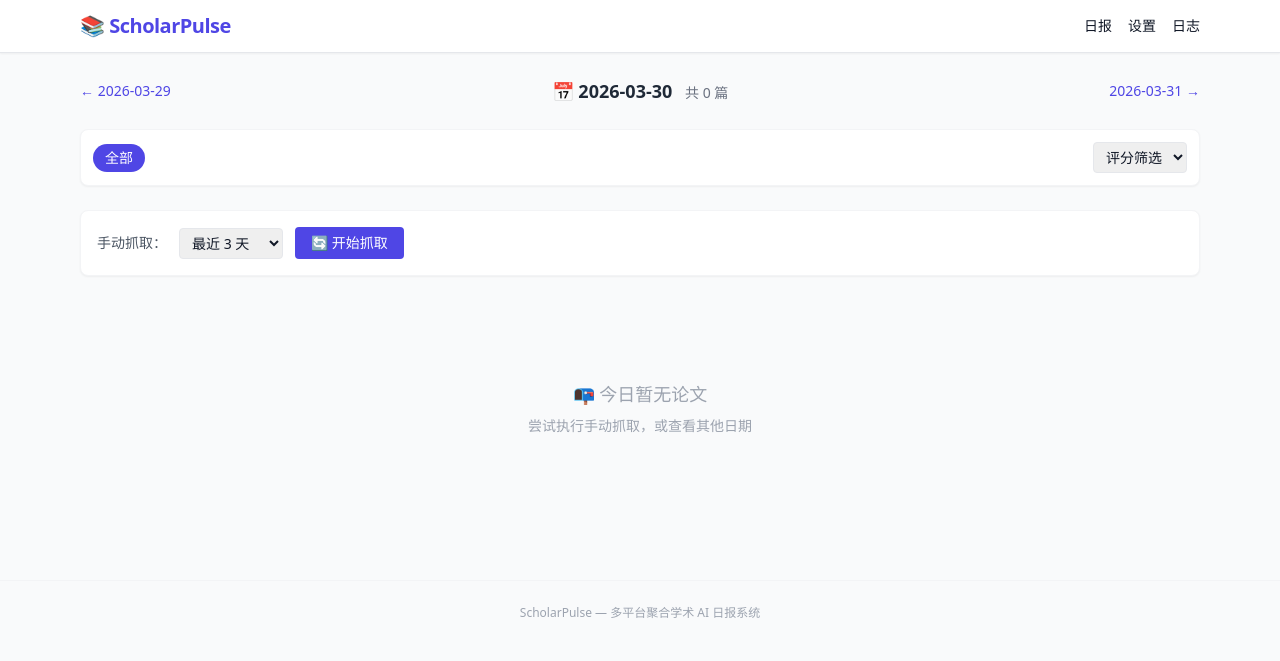
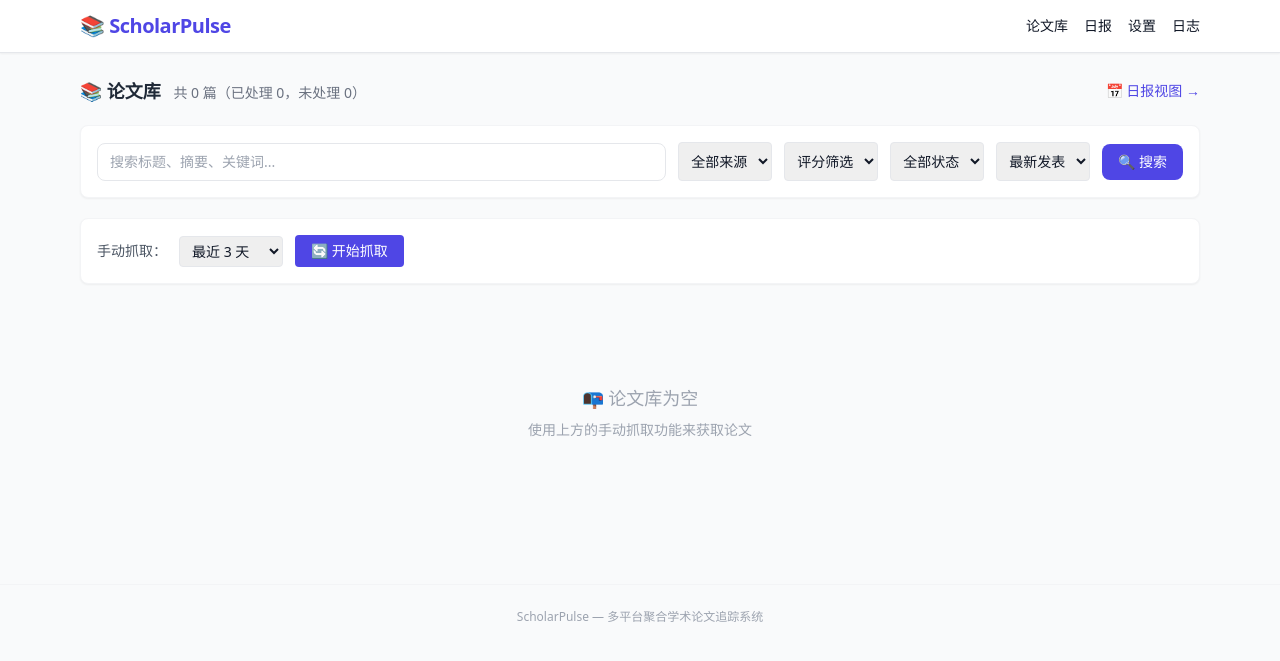
Before and after one commit to tianzheng-zhou/ScholarPulse, a FastAPI app: page / in a window 1280 px wide. Shown: the top 661 px of the page. Run offline with FastAPI, Linux system fonts and the light colour scheme; some libraries are stand-ins or nearby versions.

Commit message:
feat(web): 新增论文库主页并优化多并发 AI 处理逻辑
1. 路由与视图：
   - 重构 [scholarpulse/routers/daily.py](scholarpulse/routers/daily.py)，将原根路由改为论文库主页，新增分页、关键词搜索、状态及来源筛选功能。
   - 优化日报视图，支持按发表日期（`published_date`）分组并提供日期快捷导航。
2. 后端逻辑：
   - 优化 [scholarpulse/scheduler.py](scholarpulse/scheduler.py) 中的 AI 批量处理流程。
   - 改为每篇论文使用独立数据库会话，解决高并发下 Session 共享导致的事务冲突及连接池预警问题。
   - 增加处理进度日志输出。
3. 界面交互：
   - 新增 [scholarpulse/templates/library.html](scholarpulse/templates/library.html) 实现论文库的分页与搜索聚合。
   - 更新 [scholarpulse/templates/daily.html](scholarpulse/templates/daily.html) 为两栏布局，左侧提供最近 30 天日期快速切换。
   - 统一全站导航，强化论文库与日报的功能区分。

```diff
--- a/scholarpulse/templates/base.html
+++ b/scholarpulse/templates/base.html
@@ -24,7 +24,8 @@
                 📚 ScholarPulse
             </a>
             <div class="flex items-center gap-4 text-sm">
-                <a href="/" class="hover:text-indigo-600 transition">日报</a>
+                <a href="/" class="hover:text-indigo-600 transition">论文库</a>
+                <a href="/daily" class="hover:text-indigo-600 transition">日报</a>
                 <a href="/settings" class="hover:text-indigo-600 transition">设置</a>
                 <a href="/logs" class="hover:text-indigo-600 transition">日志</a>
             </div>
@@ -38,7 +39,7 @@
 
     <!-- 页脚 -->
     <footer class="text-center text-xs text-gray-400 py-6 border-t border-gray-100 mt-10">
-        ScholarPulse — 多平台聚合学术 AI 日报系统
+        ScholarPulse — 多平台聚合学术论文追踪系统
     </footer>
 
     {% block scripts %}{% endblock %}
--- a/scholarpulse/templates/daily.html
+++ b/scholarpulse/templates/daily.html
@@ -2,22 +2,42 @@
 {% block title %}日报 {{ target_date }} — ScholarPulse{% endblock %}
 
 {% block content %}
+<div class="flex gap-6">
+    <!-- 左侧：日期列表 -->
+    <aside class="w-48 shrink-0 hidden md:block">
+        <div class="bg-white rounded-lg shadow-sm border border-gray-100 p-3 sticky top-20">
+            <h3 class="text-sm font-semibold text-gray-600 mb-2">📅 有数据的日期</h3>
+            <ul class="space-y-1 max-h-[60vh] overflow-y-auto text-sm">
+                {% for dc_date, dc_count in date_counts %}
+                <li>
+                    <a href="/daily/{{ dc_date.isoformat() }}"
+                       class="flex justify-between px-2 py-1 rounded {{ 'bg-indigo-50 text-indigo-700 font-medium' if dc_date == target_date else 'text-gray-600 hover:bg-gray-50' }}">
+                        <span>{{ dc_date.strftime('%m-%d') }}</span>
+                        <span class="text-gray-400">{{ dc_count }}</span>
+                    </a>
+                </li>
+                {% endfor %}
+            </ul>
+        </div>
+    </aside>
+
+    <!-- 右侧：日报主体 -->
+    <div class="flex-1 min-w-0">
         <!-- 日期导航 -->
-<div class="flex items-center justify-between mb-6">
-    <a href="/daily/{{ prev_date }}" class="text-indigo-600 hover:text-indigo-800 text-sm font-medium">
-        ← {{ prev_date }}
-    </a>
+        <div class="flex items-center justify-between mb-5">
+            <a href="/daily/{{ prev_date }}" class="text-indigo-600 hover:text-indigo-800 text-sm font-medium">← {{ prev_date }}</a>
+            <div class="text-center">
                 <h1 class="text-lg font-semibold text-gray-800">
                     📅 {{ target_date }}
                     <span class="text-sm font-normal text-gray-500 ml-2">共 {{ total_count }} 篇</span>
                 </h1>
-    <a href="/daily/{{ next_date }}" class="text-indigo-600 hover:text-indigo-800 text-sm font-medium">
-        {{ next_date }} →
-    </a>
+                <p class="text-xs text-gray-400">按论文发表日期</p>
+            </div>
+            <a href="/daily/{{ next_date }}" class="text-indigo-600 hover:text-indigo-800 text-sm font-medium">{{ next_date }} →</a>
         </div>
 
         <!-- 筛选栏 -->
-<div class="flex flex-wrap items-center gap-3 mb-6 bg-white rounded-lg p-3 shadow-sm border border-gray-100">
+        <div class="flex flex-wrap items-center gap-3 mb-5 bg-white rounded-lg p-3 shadow-sm border border-gray-100">
             <a href="/daily/{{ target_date.isoformat() }}"
                class="px-3 py-1 rounded-full text-sm {{ 'bg-indigo-600 text-white' if not current_source else 'bg-gray-100 hover:bg-gray-200 text-gray-700' }}">
                 全部
@@ -29,11 +49,9 @@
             </a>
             {% endfor %}
 
-    <div class="ml-auto flex items-center gap-2">
+            <div class="ml-auto">
                 <form method="get" action="/daily/{{ target_date.isoformat() }}" class="flex items-center gap-2">
-            {% if current_source %}
-            <input type="hidden" name="source" value="{{ current_source }}">
-            {% endif %}
+                    {% if current_source %}<input type="hidden" name="source" value="{{ current_source }}">{% endif %}
                     <select name="min_score" onchange="this.form.submit()" class="text-sm border border-gray-200 rounded px-2 py-1">
                         <option value="">评分筛选</option>
                         <option value="3" {{ 'selected' if current_min_score == 3 }}>≥ 3 分</option>
@@ -44,23 +62,6 @@
             </div>
         </div>
 
-<!-- 手动抓取 -->
-<div class="mb-6 bg-white rounded-lg p-4 shadow-sm border border-gray-100">
-    <form method="post" action="/fetch" class="flex items-center gap-3">
-        <span class="text-sm text-gray-600">手动抓取：</span>
-        <select name="days" class="text-sm border border-gray-200 rounded px-2 py-1">
-            <option value="1">最近 1 天</option>
-            <option value="3" selected>最近 3 天</option>
-            <option value="7">最近 7 天</option>
-            <option value="14">最近 14 天</option>
-            <option value="30">最近 30 天</option>
-        </select>
-        <button type="submit" class="bg-indigo-600 text-white px-4 py-1.5 rounded text-sm hover:bg-indigo-700 transition">
-            🔄 开始抓取
-        </button>
-    </form>
-</div>
-
         <!-- 论文列表 -->
         {% if papers %}
         <div class="space-y-4">
@@ -68,7 +69,6 @@
             <div class="bg-white rounded-lg shadow-sm border border-gray-100 p-5 hover:shadow-md transition">
                 <div class="flex items-start justify-between gap-4">
                     <div class="flex-1 min-w-0">
-                <!-- 评分 -->
                         <div class="flex items-center gap-2 mb-2">
                             {% if paper.relevance_score %}
                             <div class="flex items-center">
@@ -85,7 +85,6 @@
                             <span class="text-xs text-gray-400 bg-gray-100 px-2 py-0.5 rounded">未处理</span>
                             {% endif %}
 
-                    <!-- 来源标签 -->
                             <span class="text-xs px-2 py-0.5 rounded
                                 {% if paper.source == 'semantic_scholar' %}bg-blue-100 text-blue-700
                                 {% elif paper.source == 'arxiv' %}bg-red-100 text-red-700
@@ -94,23 +93,16 @@
                             </span>
                         </div>
 
-                <!-- 中文标题 -->
                         {% if paper.title_zh %}
                         <h2 class="text-base font-semibold text-gray-900 mb-1">
-                    <a href="/paper/{{ paper.id }}" class="hover:text-indigo-600 transition">
-                        {{ paper.title_zh }}
-                    </a>
+                            <a href="/paper/{{ paper.id }}" class="hover:text-indigo-600 transition">{{ paper.title_zh }}</a>
                         </h2>
                         {% endif %}
 
-                <!-- 英文标题 -->
                         <h3 class="text-sm text-gray-600 mb-2 {{ 'font-semibold' if not paper.title_zh }}">
-                    <a href="/paper/{{ paper.id }}" class="hover:text-indigo-600 transition">
-                        {{ paper.title }}
-                    </a>
+                            <a href="/paper/{{ paper.id }}" class="hover:text-indigo-600 transition">{{ paper.title }}</a>
                         </h3>
 
-                <!-- 作者 & 期刊 & 日期 -->
                         <div class="text-xs text-gray-500 mb-2 flex items-center flex-wrap gap-x-3 gap-y-1">
                             {% if paper.authors %}
                                 {% set authors_list = json.loads(paper.authors) %}
@@ -120,13 +112,8 @@
                             <span class="text-gray-400">|</span>
                             <span class="font-medium text-gray-600">{{ paper.journal }}</span>
                             {% endif %}
-                    {% if paper.published_date %}
-                    <span class="text-gray-400">|</span>
-                    <span>{{ paper.published_date }}</span>
-                    {% endif %}
                         </div>
 
-                <!-- 期刊等级标签 -->
                         {% if paper.journal_rank %}
                             {% set rank = json.loads(paper.journal_rank) %}
                             <div class="flex items-center gap-1.5 mb-2">
@@ -154,7 +141,6 @@
                             </div>
                         {% endif %}
 
-                <!-- AI 摘要 -->
                         {% if paper.summary_zh %}
                         <div class="text-sm text-gray-700 mb-2">
                             <span class="text-indigo-500 font-medium">AI 摘要：</span>
@@ -162,12 +148,10 @@
                         </div>
                         {% endif %}
 
-                <!-- 评分理由 -->
                         {% if paper.relevance_reason %}
                         <p class="text-xs text-amber-600 mb-2">💡 {{ paper.relevance_reason }}</p>
                         {% endif %}
 
-                <!-- 关键词 -->
                         {% if paper.keywords %}
                         <div class="flex flex-wrap gap-1.5">
                             {% for kw in json.loads(paper.keywords) %}
@@ -177,16 +161,13 @@
                         {% endif %}
                     </div>
 
-            <!-- 原文链接 -->
                     <div class="flex flex-col items-end gap-2 shrink-0">
                         {% if paper.citation_count is not none %}
                         <span class="text-xs text-gray-400">📊 {{ paper.citation_count }} 引</span>
                         {% endif %}
                         {% if paper.url %}
                         <a href="{{ paper.url }}" target="_blank" rel="noopener noreferrer"
-                   class="text-xs text-indigo-600 hover:text-indigo-800 whitespace-nowrap">
-                    查看原文 ↗
-                </a>
+                           class="text-xs text-indigo-600 hover:text-indigo-800 whitespace-nowrap">查看原文 ↗</a>
                         {% endif %}
                     </div>
                 </div>
@@ -195,8 +176,10 @@
         </div>
         {% else %}
         <div class="text-center py-20 text-gray-400">
-    <p class="text-lg mb-2">📭 今日暂无论文</p>
-    <p class="text-sm">尝试执行手动抓取，或查看其他日期</p>
+            <p class="text-lg mb-2">📭 该日期暂无论文</p>
+            <p class="text-sm">选择左侧有数据的日期，或<a href="/" class="text-indigo-600 hover:underline">返回论文库</a>抓取新数据</p>
         </div>
         {% endif %}
+    </div>
+</div>
 {% endblock %}
--- a/scholarpulse/templates/fetch_result.html
+++ b/scholarpulse/templates/fetch_result.html
@@ -3,7 +3,7 @@
 
 {% block content %}
 <div class="mb-4">
-    <a href="/" class="text-sm text-indigo-600 hover:text-indigo-800">← 返回日报</a>
+    <a href="/" class="text-sm text-indigo-600 hover:text-indigo-800">← 返回论文库</a>
 </div>
 
 <h1 class="text-xl font-bold text-gray-800 mb-6">🔄 抓取任务</h1>
--- /dev/null
+++ b/scholarpulse/templates/library.html
@@ -0,0 +1,244 @@
+{% extends "base.html" %}
+{% block title %}论文库 — ScholarPulse{% endblock %}
+
+{% block content %}
+<!-- 统计概览 -->
+<div class="flex items-center justify-between mb-5">
+    <h1 class="text-lg font-semibold text-gray-800">
+        📚 论文库
+        <span class="text-sm font-normal text-gray-500 ml-2">共 {{ total_all }} 篇（已处理 {{ processed_count }}，未处理 {{ unprocessed_count }}）</span>
+    </h1>
+    <a href="/daily" class="text-sm text-indigo-600 hover:text-indigo-800 font-medium">📅 日报视图 →</a>
+</div>
+
+<!-- 搜索 & 筛选栏 -->
+<div class="bg-white rounded-lg p-4 shadow-sm border border-gray-100 mb-5">
+    <form method="get" action="/" class="flex flex-wrap items-center gap-3">
+        <!-- 搜索框 -->
+        <div class="flex-1 min-w-[200px]">
+            <input type="text" name="q" value="{{ query }}" placeholder="搜索标题、摘要、关键词..."
+                   class="w-full text-sm border border-gray-200 rounded-lg px-3 py-2 focus:outline-none focus:ring-2 focus:ring-indigo-200 focus:border-indigo-400">
+        </div>
+
+        <!-- 来源 -->
+        <select name="source" class="text-sm border border-gray-200 rounded px-2 py-2">
+            <option value="">全部来源</option>
+            {% for src in sources %}
+            <option value="{{ src }}" {{ 'selected' if current_source == src }}>{{ src }}</option>
+            {% endfor %}
+        </select>
+
+        <!-- 最低评分 -->
+        <select name="min_score" class="text-sm border border-gray-200 rounded px-2 py-2">
+            <option value="">评分筛选</option>
+            <option value="3" {{ 'selected' if current_min_score == 3 }}>≥ 3 分</option>
+            <option value="4" {{ 'selected' if current_min_score == 4 }}>≥ 4 分</option>
+            <option value="5" {{ 'selected' if current_min_score == 5 }}>= 5 分</option>
+        </select>
+
+        <!-- 处理状态 -->
+        <select name="status" class="text-sm border border-gray-200 rounded px-2 py-2">
+            <option value="">全部状态</option>
+            <option value="processed" {{ 'selected' if current_status == 'processed' }}>已处理</option>
+            <option value="unprocessed" {{ 'selected' if current_status == 'unprocessed' }}>未处理</option>
+        </select>
+
+        <!-- 排序 -->
+        <select name="sort" class="text-sm border border-gray-200 rounded px-2 py-2">
+            <option value="date_desc" {{ 'selected' if current_sort == 'date_desc' }}>最新发表</option>
+            <option value="date_asc" {{ 'selected' if current_sort == 'date_asc' }}>最早发表</option>
+            <option value="score" {{ 'selected' if current_sort == 'score' }}>评分最高</option>
+        </select>
+
+        <button type="submit" class="bg-indigo-600 text-white px-4 py-2 rounded-lg text-sm hover:bg-indigo-700 transition">
+            🔍 搜索
+        </button>
+
+        {% if query or current_source or current_min_score or current_status %}
+        <a href="/" class="text-sm text-gray-500 hover:text-red-500 transition">✕ 清除</a>
+        {% endif %}
+    </form>
+</div>
+
+<!-- 手动抓取 -->
+<div class="mb-5 bg-white rounded-lg p-4 shadow-sm border border-gray-100">
+    <form method="post" action="/fetch" class="flex items-center gap-3">
+        <span class="text-sm text-gray-600">手动抓取：</span>
+        <select name="days" class="text-sm border border-gray-200 rounded px-2 py-1">
+            <option value="1">最近 1 天</option>
+            <option value="3" selected>最近 3 天</option>
+            <option value="7">最近 7 天</option>
+            <option value="14">最近 14 天</option>
+            <option value="30">最近 30 天</option>
+        </select>
+        <button type="submit" class="bg-indigo-600 text-white px-4 py-1.5 rounded text-sm hover:bg-indigo-700 transition">
+            🔄 开始抓取
+        </button>
+    </form>
+</div>
+
+<!-- 查询结果计数 -->
+{% if query or current_source or current_min_score or current_status %}
+<p class="text-sm text-gray-500 mb-3">找到 {{ total }} 篇论文</p>
+{% endif %}
+
+<!-- 论文列表 -->
+{% if papers %}
+<div class="space-y-3">
+    {% for paper in papers %}
+    <div class="bg-white rounded-lg shadow-sm border border-gray-100 p-4 hover:shadow-md transition">
+        <div class="flex items-start justify-between gap-4">
+            <div class="flex-1 min-w-0">
+                <!-- 标签行 -->
+                <div class="flex items-center gap-2 mb-1.5">
+                    {% if paper.relevance_score %}
+                    <div class="flex items-center">
+                        {% for i in range(5) %}
+                            {% if i < (paper.relevance_score | round | int) %}
+                            <span class="text-yellow-400 text-sm">★</span>
+                            {% else %}
+                            <span class="text-gray-300 text-sm">★</span>
+                            {% endif %}
+                        {% endfor %}
+                        <span class="text-xs text-gray-500 ml-1">({{ "%.1f"|format(paper.relevance_score) }})</span>
+                    </div>
+                    {% else %}
+                    <span class="text-xs text-gray-400 bg-gray-100 px-2 py-0.5 rounded">未处理</span>
+                    {% endif %}
+
+                    <span class="text-xs px-2 py-0.5 rounded
+                        {% if paper.source == 'semantic_scholar' %}bg-blue-100 text-blue-700
+                        {% elif paper.source == 'arxiv' %}bg-red-100 text-red-700
+                        {% else %}bg-gray-100 text-gray-600{% endif %}">
+                        {{ paper.source }}
+                    </span>
+
+                    {% if paper.published_date %}
+                    <span class="text-xs text-gray-400">{{ paper.published_date }}</span>
+                    {% endif %}
+                </div>
+
+                <!-- 标题 -->
+                {% if paper.title_zh %}
+                <h2 class="text-sm font-semibold text-gray-900 mb-0.5">
+                    <a href="/paper/{{ paper.id }}" class="hover:text-indigo-600 transition">{{ paper.title_zh }}</a>
+                </h2>
+                {% endif %}
+                <h3 class="text-xs text-gray-500 mb-1.5 {{ 'font-semibold text-gray-700' if not paper.title_zh }}">
+                    <a href="/paper/{{ paper.id }}" class="hover:text-indigo-600 transition">{{ paper.title }}</a>
+                </h3>
+
+                <!-- 作者 & 期刊 -->
+                <div class="text-xs text-gray-500 mb-1.5 flex items-center flex-wrap gap-x-3 gap-y-0.5">
+                    {% if paper.authors %}
+                        {% set authors_list = json.loads(paper.authors) %}
+                        <span>{{ authors_list[:3] | join(", ") }}{% if authors_list | length > 3 %} et al.{% endif %}</span>
+                    {% endif %}
+                    {% if paper.journal %}
+                    <span class="text-gray-400">|</span>
+                    <span class="font-medium text-gray-600">{{ paper.journal }}</span>
+                    {% endif %}
+                </div>
+
+                <!-- 期刊标签 -->
+                {% if paper.journal_rank %}
+                    {% set rank = json.loads(paper.journal_rank) %}
+                    <div class="flex items-center gap-1.5 mb-1.5">
+                        {% if rank.get('jcr') %}
+                        <span class="text-xs px-1.5 py-0.5 rounded font-medium
+                            {% if rank.jcr == 'Q1' %}bg-green-100 text-green-700
+                            {% elif rank.jcr == 'Q2' %}bg-yellow-100 text-yellow-700
+                            {% else %}bg-gray-100 text-gray-600{% endif %}">
+                            {{ rank.jcr }}
+                        </span>
+                        {% endif %}
+                        {% if rank.get('cas') %}
+                        <span class="text-xs px-1.5 py-0.5 rounded font-medium
+                            {% if '1区' in rank.cas %}bg-green-100 text-green-700
+                            {% elif '2区' in rank.cas %}bg-blue-100 text-blue-700
+                            {% else %}bg-gray-100 text-gray-600{% endif %}">
+                            中科院{{ rank.cas }}
+                        </span>
+                        {% endif %}
+                        {% if rank.get('if') %}
+                        <span class="text-xs px-1.5 py-0.5 rounded bg-purple-50 text-purple-700">
+                            IF: {{ rank['if'] }}
+                        </span>
+                        {% endif %}
+                    </div>
+                {% endif %}
+
+                <!-- AI 摘要 -->
+                {% if paper.summary_zh %}
+                <p class="text-xs text-gray-600 leading-relaxed line-clamp-2">
+                    <span class="text-indigo-500 font-medium">AI：</span>{{ paper.summary_zh }}
+                </p>
+                {% endif %}
+
+                <!-- 关键词 -->
+                {% if paper.keywords %}
+                <div class="flex flex-wrap gap-1 mt-1.5">
+                    {% for kw in json.loads(paper.keywords) %}
+                    <span class="text-xs bg-indigo-50 text-indigo-600 px-1.5 py-0.5 rounded">#{{ kw }}</span>
+                    {% endfor %}
+                </div>
+                {% endif %}
+            </div>
+
+            <!-- 右侧操作 -->
+            <div class="flex flex-col items-end gap-1.5 shrink-0">
+                {% if paper.citation_count is not none %}
+                <span class="text-xs text-gray-400">📊 {{ paper.citation_count }} 引</span>
+                {% endif %}
+                {% if paper.url %}
+                <a href="{{ paper.url }}" target="_blank" rel="noopener noreferrer"
+                   class="text-xs text-indigo-600 hover:text-indigo-800 whitespace-nowrap">原文 ↗</a>
+                {% endif %}
+            </div>
+        </div>
+    </div>
+    {% endfor %}
+</div>
+
+<!-- 分页 -->
+{% if total_pages > 1 %}
+<nav class="flex items-center justify-center gap-1 mt-6">
+    {% if page > 1 %}
+    <a href="?page={{ page - 1 }}{% if query %}&q={{ query }}{% endif %}{% if current_source %}&source={{ current_source }}{% endif %}{% if current_min_score %}&min_score={{ current_min_score }}{% endif %}{% if current_status %}&status={{ current_status }}{% endif %}&sort={{ current_sort }}"
+       class="px-3 py-1.5 rounded text-sm bg-white border border-gray-200 hover:bg-gray-50">‹ 上一页</a>
+    {% endif %}
+
+    {% set start_page = [1, page - 3] | max %}
+    {% set end_page = [total_pages, page + 3] | min %}
+
+    {% if start_page > 1 %}
+    <a href="?page=1{% if query %}&q={{ query }}{% endif %}{% if current_source %}&source={{ current_source }}{% endif %}{% if current_min_score %}&min_score={{ current_min_score }}{% endif %}{% if current_status %}&status={{ current_status }}{% endif %}&sort={{ current_sort }}"
+       class="px-3 py-1.5 rounded text-sm bg-white border border-gray-200 hover:bg-gray-50">1</a>
+    {% if start_page > 2 %}<span class="text-gray-400 px-1">…</span>{% endif %}
+    {% endif %}
+
+    {% for p in range(start_page, end_page + 1) %}
+    <a href="?page={{ p }}{% if query %}&q={{ query }}{% endif %}{% if current_source %}&source={{ current_source }}{% endif %}{% if current_min_score %}&min_score={{ current_min_score }}{% endif %}{% if current_status %}&status={{ current_status }}{% endif %}&sort={{ current_sort }}"
+       class="px-3 py-1.5 rounded text-sm {{ 'bg-indigo-600 text-white' if p == page else 'bg-white border border-gray-200 hover:bg-gray-50' }}">{{ p }}</a>
+    {% endfor %}
+
+    {% if end_page < total_pages %}
+    {% if end_page < total_pages - 1 %}<span class="text-gray-400 px-1">…</span>{% endif %}
+    <a href="?page={{ total_pages }}{% if query %}&q={{ query }}{% endif %}{% if current_source %}&source={{ current_source }}{% endif %}{% if current_min_score %}&min_score={{ current_min_score }}{% endif %}{% if current_status %}&status={{ current_status }}{% endif %}&sort={{ current_sort }}"
+       class="px-3 py-1.5 rounded text-sm bg-white border border-gray-200 hover:bg-gray-50">{{ total_pages }}</a>
+    {% endif %}
+
+    {% if page < total_pages %}
+    <a href="?page={{ page + 1 }}{% if query %}&q={{ query }}{% endif %}{% if current_source %}&source={{ current_source }}{% endif %}{% if current_min_score %}&min_score={{ current_min_score }}{% endif %}{% if current_status %}&status={{ current_status }}{% endif %}&sort={{ current_sort }}"
+       class="px-3 py-1.5 rounded text-sm bg-white border border-gray-200 hover:bg-gray-50">下一页 ›</a>
+    {% endif %}
+</nav>
+{% endif %}
+
+{% else %}
+<div class="text-center py-20 text-gray-400">
+    <p class="text-lg mb-2">📭 论文库为空</p>
+    <p class="text-sm">使用上方的手动抓取功能来获取论文</p>
+</div>
+{% endif %}
+{% endblock %}
--- a/scholarpulse/templates/paper_detail.html
+++ b/scholarpulse/templates/paper_detail.html
@@ -4,7 +4,7 @@
 {% block content %}
 {% if paper %}
 <div class="mb-4">
-    <a href="/" class="text-sm text-indigo-600 hover:text-indigo-800">← 返回日报</a>
+    <a href="/" class="text-sm text-indigo-600 hover:text-indigo-800">← 返回论文库</a>
 </div>
 
 <article class="bg-white rounded-lg shadow-sm border border-gray-100 p-6">
```
Also changed, not shown: scholarpulse/routers/daily.py (+134 -44 lines), scholarpulse/scheduler.py (+26 -6 lines). Lines whose indentation alone changed are shown as unchanged.
